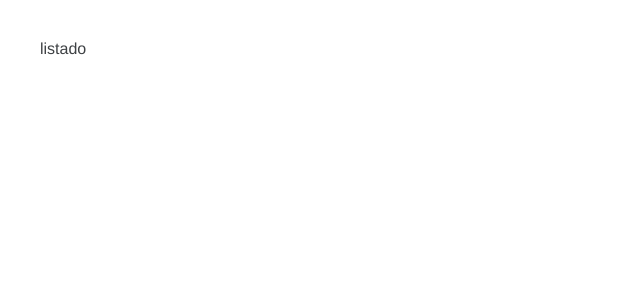
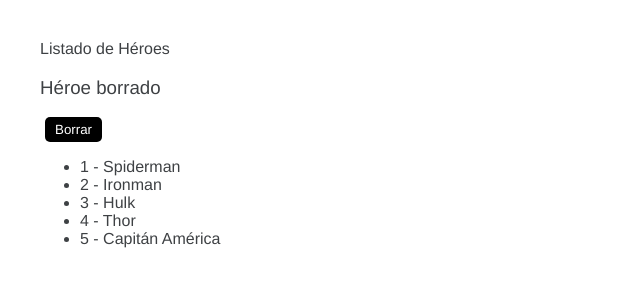
Before and after one commit to Barack9825/01-bases, an Angular app: page / in a window 1280 px wide. Shown: the top 300 px of the page, without its empty margins (0-640 px from the left). Built offline with nearby package versions, Linux system fonts and the light colour scheme.

Commit message:
Fernando Herrera 017 Directiva ngFor

```diff
--- a/src/app/listado/listado.component.html
+++ b/src/app/listado/listado.component.html
@@ -1 +1,12 @@
-<p>listado</p>
+<p>Listado de Héroes</p>
+
+<div>
+  <h3>Héroe borrado</h3>
+  <span>{{ heroeBorrado }}</span>
+</div>
+
+<button (click)="borrarHeroe()">Borrar</button>
+
+<ul>
+  <li *ngFor="let heroe of heroes; let i = index">{{ i + 1 }} - {{ heroe }}</li>
+</ul>
--- a/src/app/listado/listado.component.ts
+++ b/src/app/listado/listado.component.ts
@@ -4,6 +4,19 @@ import { Component} from '@angular/core';
   selector: 'app-listado',
   templateUrl: './listado.component.html',
 })
-export class ListadoComponent  {
+export class ListadoComponent {
+  heroes: string[] = [
+    'Spiderman',
+    'Ironman',
+    'Hulk',
+    'Thor',
+    'Capitán América',
+  ];
+  heroeBorrado: string = '';
 
+  borrarHeroe() {
+    this.heroeBorrado = this.heroes.shift() || '';
+
+
+  }
 }
```
